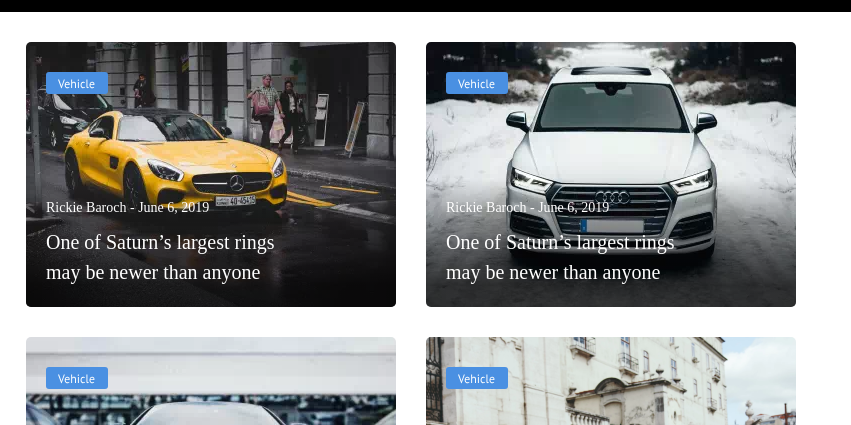
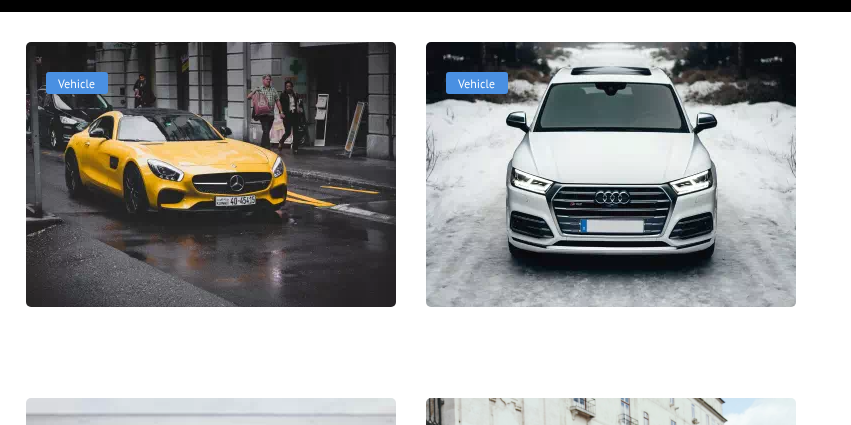
Before and after one commit to Im-Mad-Panda/premium-car, a plain HTML site: page index.html in a window 1280 px wide. Shown: the part 96-521 px from the top of the page, 429-1280 px from the left. Drawn offline with nearby package versions, Linux system fonts and the light colour scheme; a web font is replaced by a local one.

Commit message:
hero-cars

```diff
--- a/css/style.css
+++ b/css/style.css
@@ -431,7 +431,7 @@ border-radius: 5px;
 , rgba(0, 0, 0, 7.5e-5) 0%, rgba(0, 0, 0, 0.75) 82.82% );
   border-radius: 5px;
 }
-.hero-cars-content-two{
+/* .hero-cars-content-two{
   display: flex;
   flex-direction: column;
   position: absolute;
@@ -442,7 +442,7 @@ border-radius: 5px;
 180deg
 , rgba(0, 0, 0, 7.5e-5) 0%, rgba(0, 0, 0, 0.75) 82.82% );
   border-radius: 5px;
-}
+} */
 .hero-cars-date {
   font-family: "PT Sans Regular";
   font-size: 14px;
```
